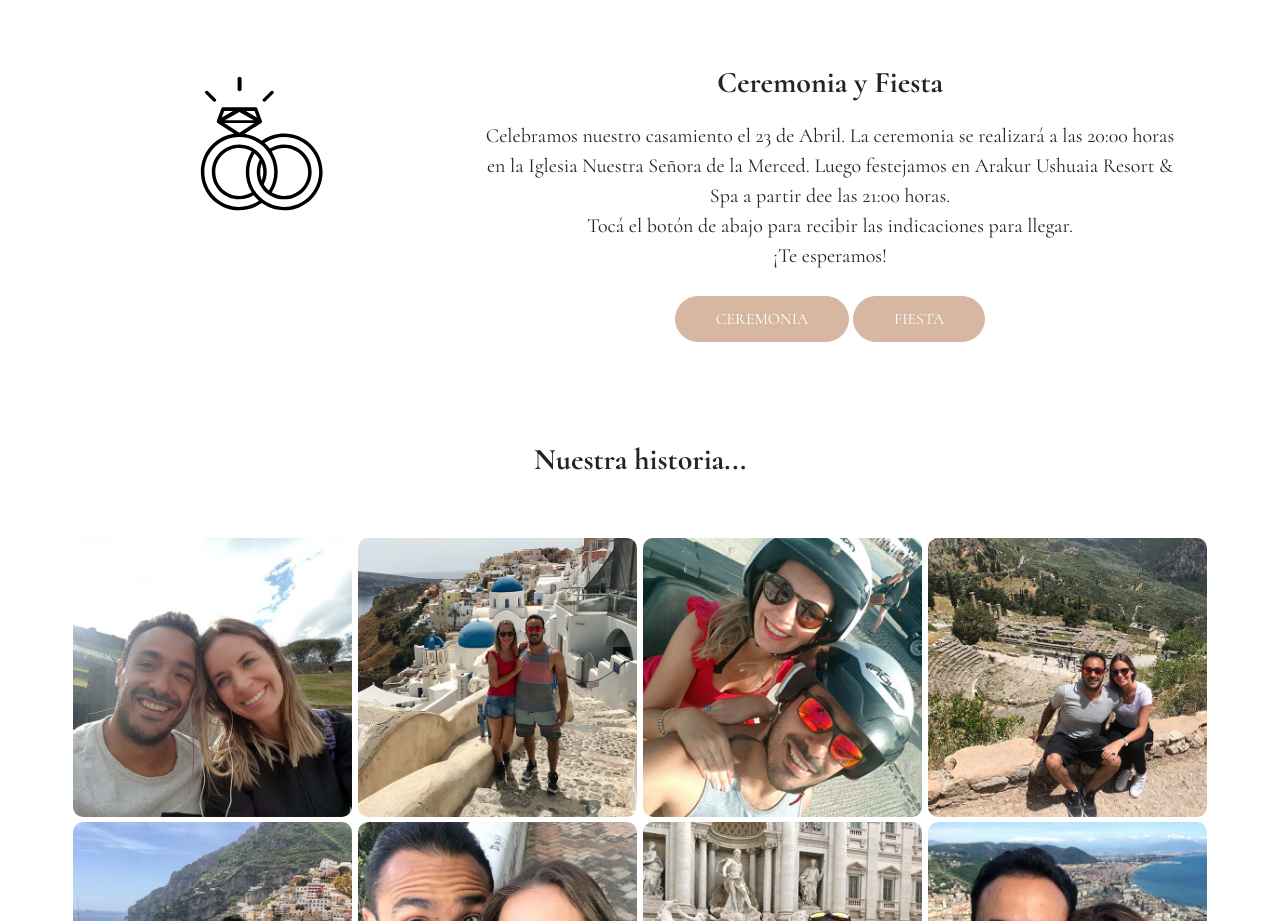
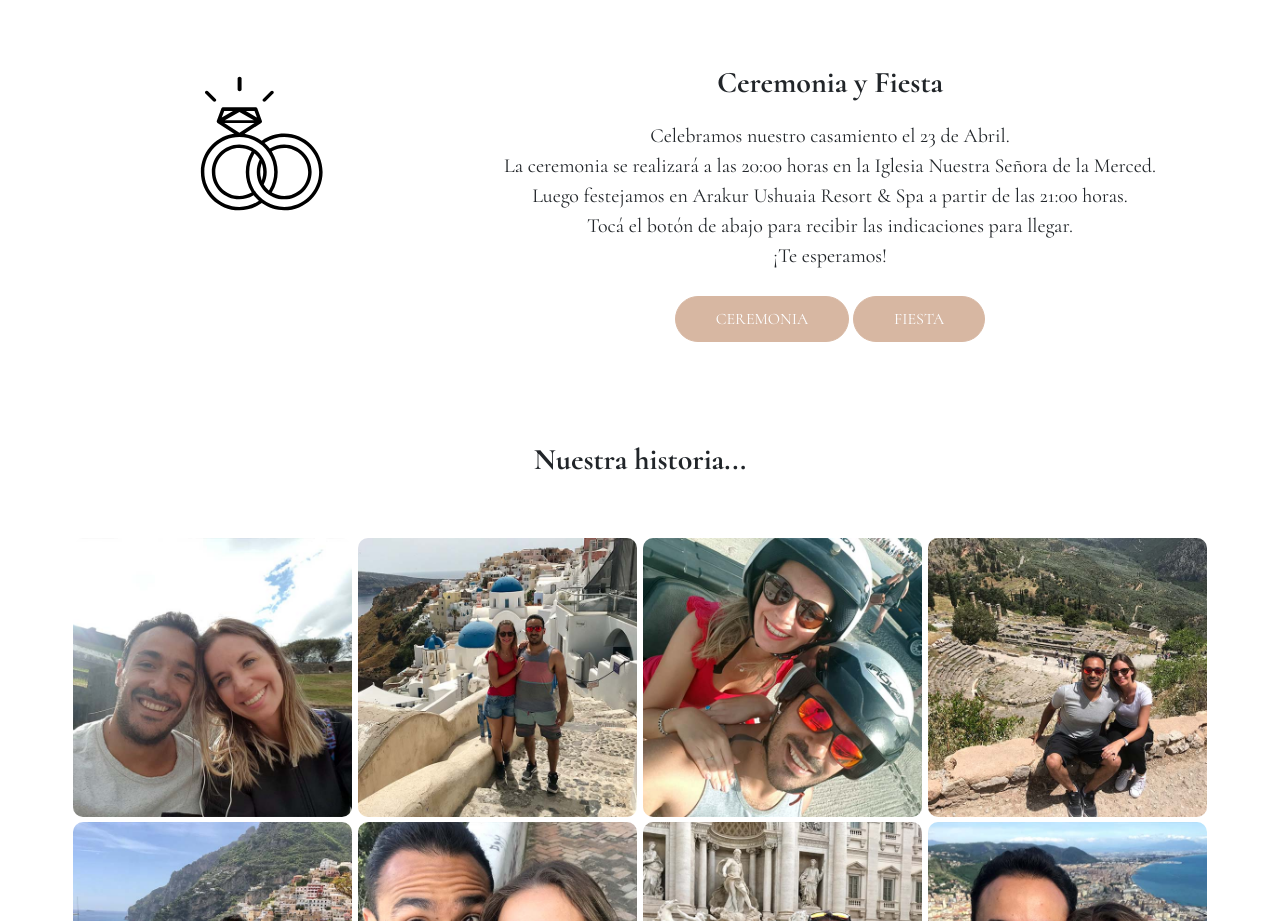
Before and after one commit to rourquiza/BELENYESTEBAN, a plain HTML site: page index.html in a window 1280 px wide. Shown: the part 960-1881 px from the top of the page. Drawn offline with Linux system fonts and the light colour scheme.

Commit message:
commit siete

```diff
--- a/index.html
+++ b/index.html
@@ -73,8 +73,8 @@
         <div class="col-md-8 columna no-margin-top">
           <h4>Ceremonia y Fiesta</h4>
           <p>
-            Celebramos nuestro casamiento el 23 de Abril. La ceremonia se realizará a las 20:00 horas en la Iglesia Nuestra Señora de la Merced.
-            Luego festejamos en Arakur Ushuaia Resort & Spa a partir dee las 21:00 horas. <br> Tocá el botón de abajo para recibir las indicaciones para llegar. <br>¡Te esperamos!</p>
+            Celebramos nuestro casamiento el 23 de Abril. <br> La ceremonia se realizará a las 20:00 horas en la Iglesia Nuestra Señora de la Merced.
+            Luego festejamos en Arakur Ushuaia Resort & Spa a partir de las 21:00 horas. <br>Tocá el botón de abajo para recibir las indicaciones para llegar. <br>¡Te esperamos!</p>
           <a target="_blank" href="https://goo.gl/maps/egJwkT3nhYoJ4c9e6" class="btn">CEREMONIA</a>
           <a target="_blank" href="https://goo.gl/maps/AV1k2KDHACT9A4Ne8" class="btn">FIESTA</a>
         </div>
```
